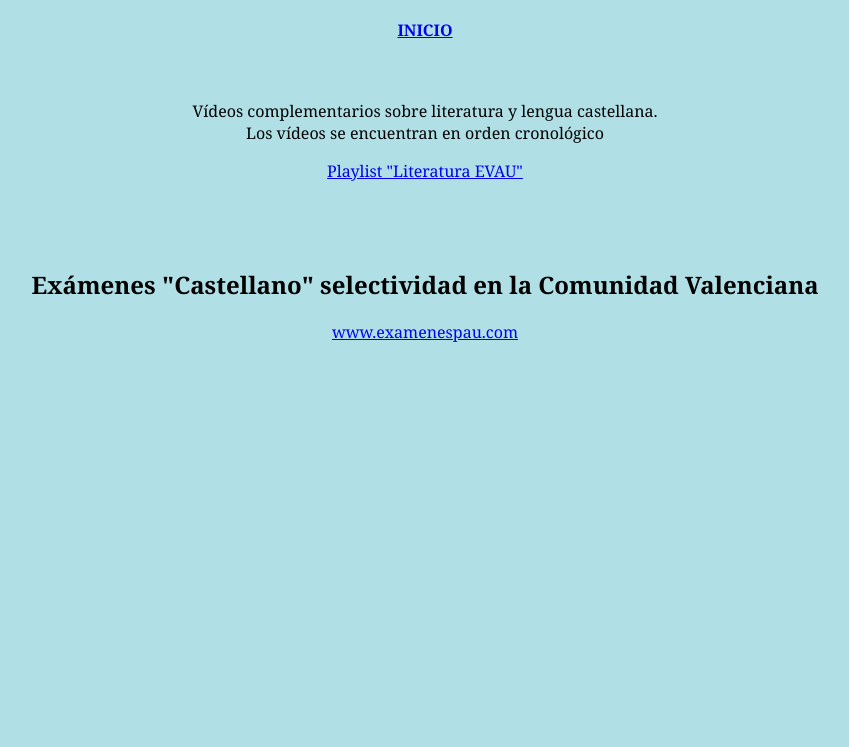
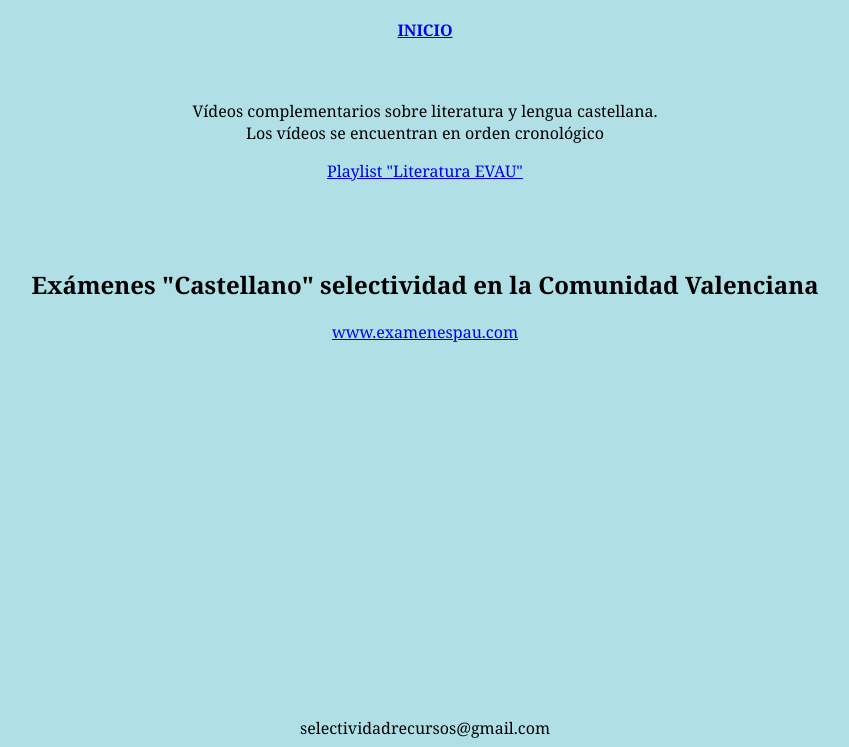
Before and after one commit to selectividadrecursos/selectividadrecursos.github.io, a plain HTML site: page castellano.html in a window 1280 px wide. Shown: the part 67-814 px from the top of the page, without its empty margins (215-1064 px from the left). Drawn offline with Linux system fonts and the light colour scheme.

Commit message:
Update castellano.html

```diff
--- a/castellano.html
+++ b/castellano.html
@@ -17,6 +17,9 @@
 <h2>Exámenes "Castellano" selectividad en la Comunidad Valenciana</h2>
 <a href="https://www.examenesdepau.com/examenes/comunidad-valenciana/lengua-y-literatura/" target="_blank">www.examenespau.com</a>
 </body>
+
+<br><br><br><br><br><br><br><br><br><br><br><br><br><br><br><br><br><br>
+<footer>selectividadrecursos@gmail.com</footer>
 </html>
 
 <!-- LINKS
```
